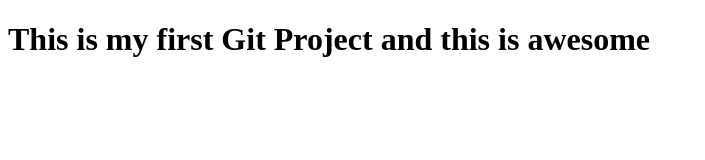
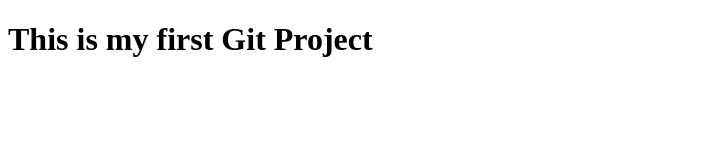
Before and after one commit to s4tr2/learning-angular, a plain HTML site: page index.html in a window 1280 px wide. Shown: the whole page, without its empty margins (0-705 px from the left). Drawn offline with Linux system fonts and the light colour scheme.

Commit message:
Next version of the web file

```diff
--- a/index.html
+++ b/index.html
@@ -5,6 +5,6 @@
     <title>Hello Coursera</title>
   </head>
   <body>
-    <h1> This is my first Git Project and this is awesome </h1>
+    <h1> This is my first Git Project </h1>
   </body>
 </html>
```
